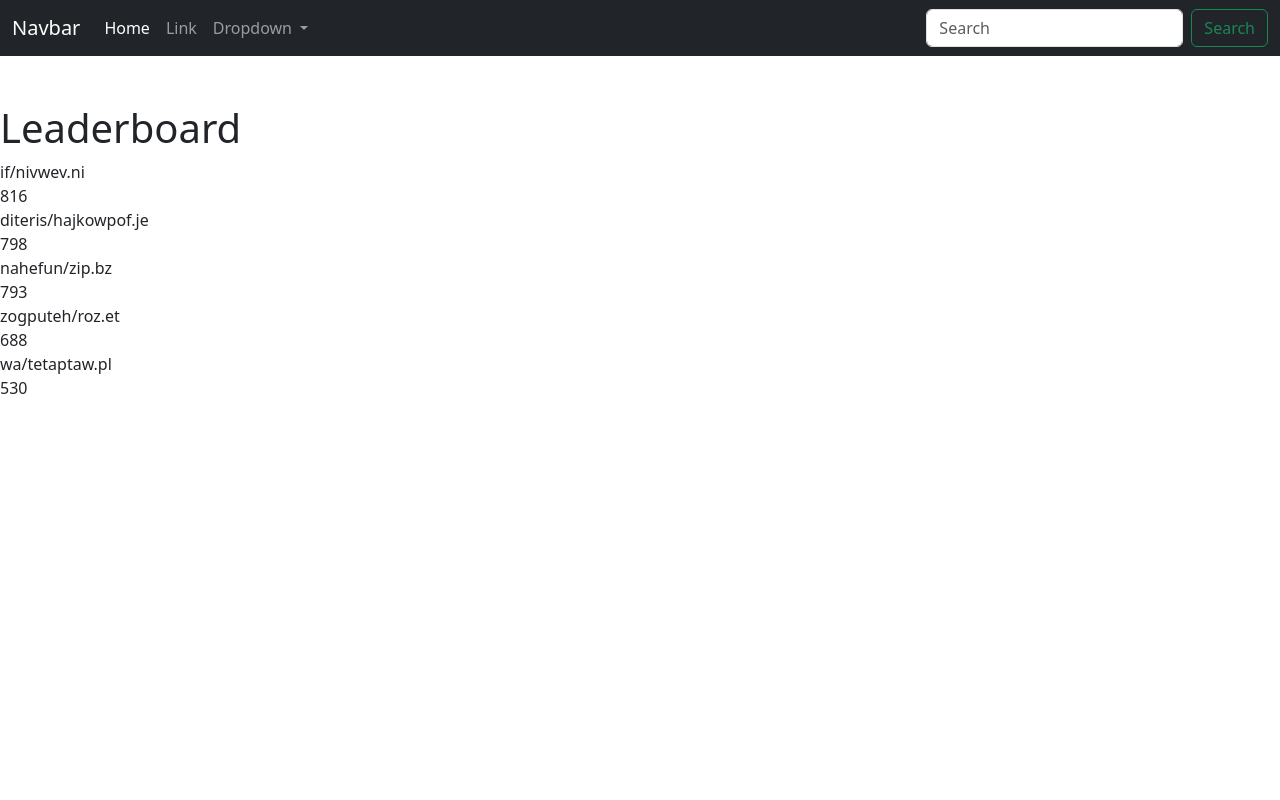
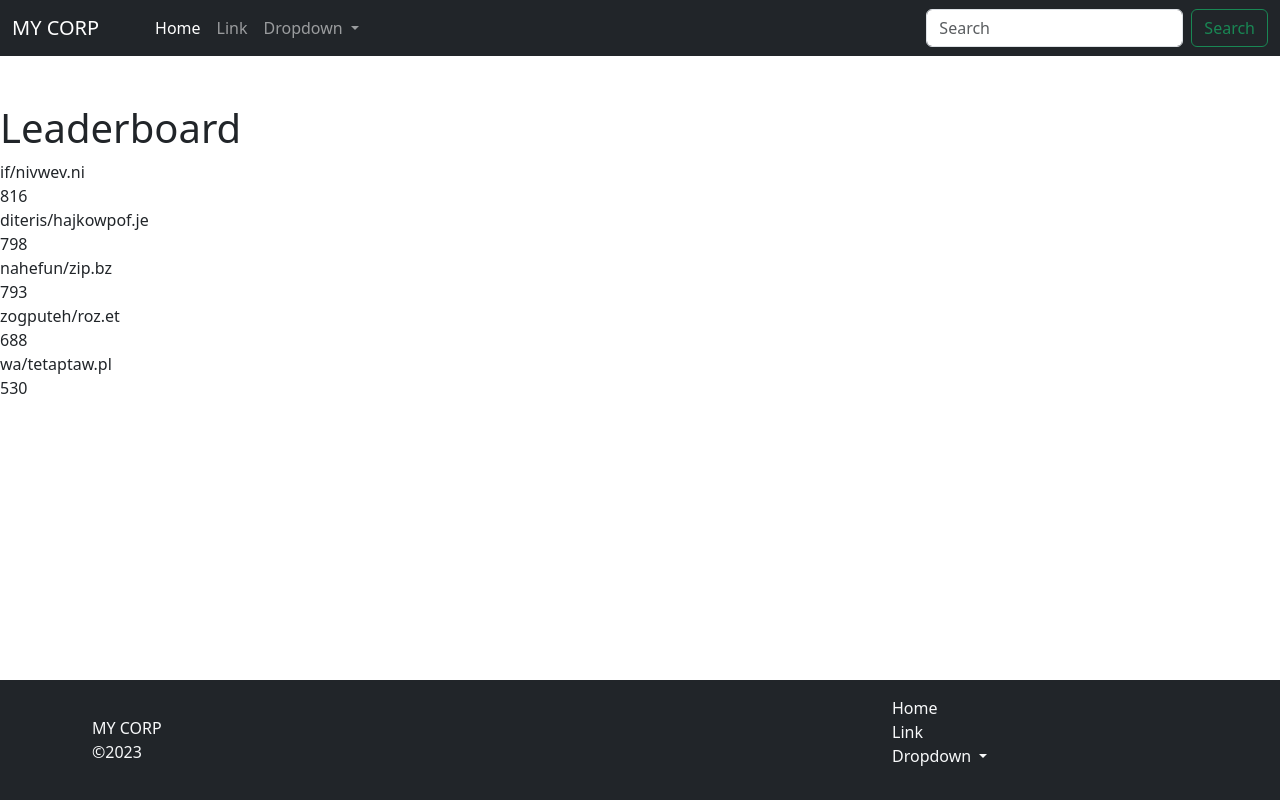
Before and after one commit to ld-web/hb-php-practice, a PHP site: page / in a window 1280 px wide. Run offline with PHP 8.4, Linux system fonts and the light colour scheme.

Commit message:
Added footer in layout and extract array_map from index.php to data.php

```diff
--- a/data/leaderboard.php
+++ b/data/leaderboard.php
@@ -21,3 +21,10 @@ $leaderboard = [
     'score' => 530,
   ],
 ];
+
+// La fonction "array_map" prend en premier argument une fonction anonyme qui sera appliquée à chaque élément du tableau "$leaderboard". Cette fonction anonyme a un argument "$leaderboard" qui représente chaque joueur dans le tableau.
+
+$replaceChar = array_map(function($leaderboard) {
+    $leaderboard['email'] = str_replace('@', '/', $leaderboard['email']);
+    return $leaderboard;
+}, $leaderboard);
--- a/index.php
+++ b/index.php
@@ -1,16 +1,6 @@
 <?php
 require_once 'data/leaderboard.php';
-// La fonction "array_map" prend en premier argument une fonction anonyme qui sera appliquée à chaque élément du tableau "$leaderboard". Cette fonction anonyme a un argument "$leaderboard" qui représente chaque joueur dans le tableau.
-
-$replaceChar = array_map(function($leaderboard) {
-    $leaderboard['email'] = str_replace('@', '/', $leaderboard['email']);
-    return $leaderboard;
-}, $leaderboard);
-?>
-
-
-
-<?php require_once 'layout/navbar.php';
+require_once 'layout/navbar.php';
 ?>
 
     <h1 class="mt-5">Leaderboard</h1>
@@ -21,7 +11,7 @@ $replaceChar = array_map(function($leaderboard) {
         <br />
         <?php echo $leaderboardValue['score']; ?>
       </div>
+
     <?php } ?>
-
-  </body>
-</html>
+  <?php require_once 'layout/footer.php';
+  ?>
--- /dev/null
+++ b/layout/footer.php
@@ -0,0 +1,19 @@
+<footer class="container-fluid mt-5 bg-dark text-light fixed-bottom">
+    <div class="row justify-content-around py-3">
+        <div class="col-md-6 d-flex align-items-center">
+            <a class="text-uppercase text-decoration-none text-light">My corp <br>©2023</a>
+        </div>
+        <div class="col-md-3">
+            <ul class="list-unstyled">
+                <li><a class="text-light text-decoration-none" href="#">Home</a></li>
+                <li><a class="text-light text-decoration-none" href="#">Link</a></li>
+                <li>
+                    <a class="nav-link dropdown-toggle" href="#" role="button" data-bs-toggle="dropdown" aria-expanded="false">
+                            Dropdown
+                    </a>
+                </li>
+            </ul>
+        </div>
+</footer>
+</body>
+</html>
--- a/layout/navbar.php
+++ b/layout/navbar.php
@@ -5,7 +5,7 @@ require_once 'header.php';
 
 <nav class="navbar navbar-expand-lg navbar-dark bg-dark">
             <div class="container-fluid">
-                <a class="navbar-brand" href="#">Navbar</a>
+                <a class="navbar-brand text-uppercase me-5" href="#">My corp</a>
                 <button class="navbar-toggler" type="button" data-bs-toggle="collapse" data-bs-target="#navbarSupportedContent" aria-controls="navbarSupportedContent" aria-expanded="false" aria-label="Toggle navigation">
                 <span class="navbar-toggler-icon"></span>
                 </button>
```
